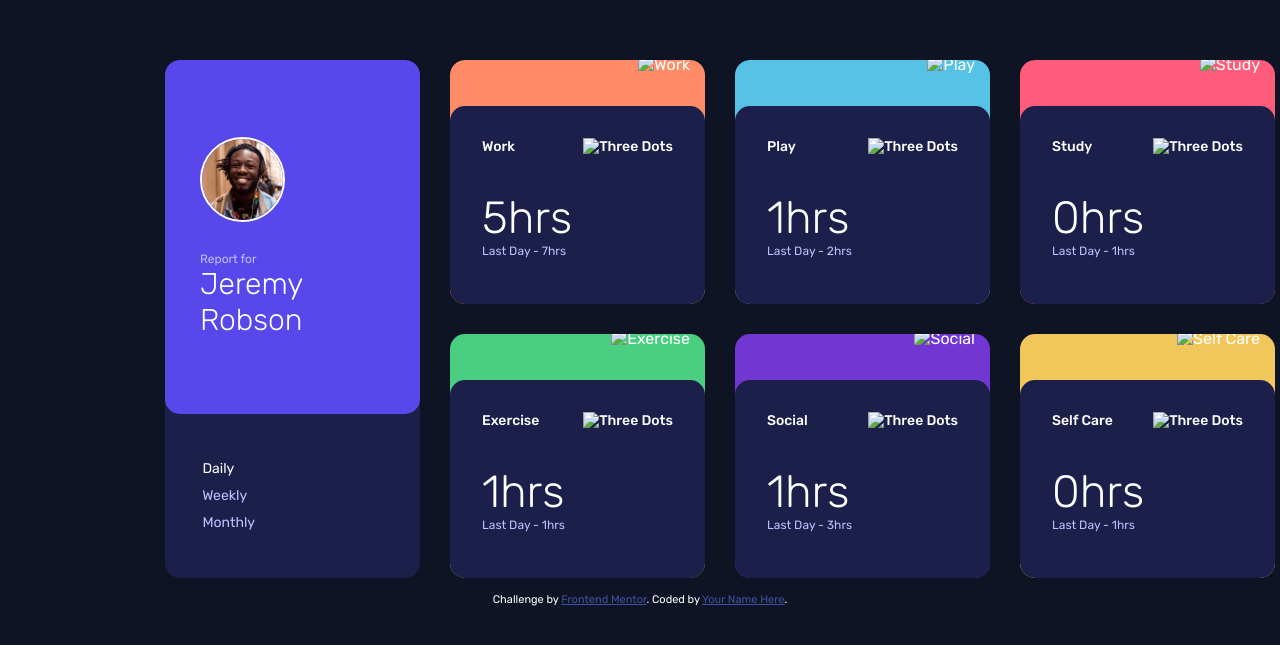
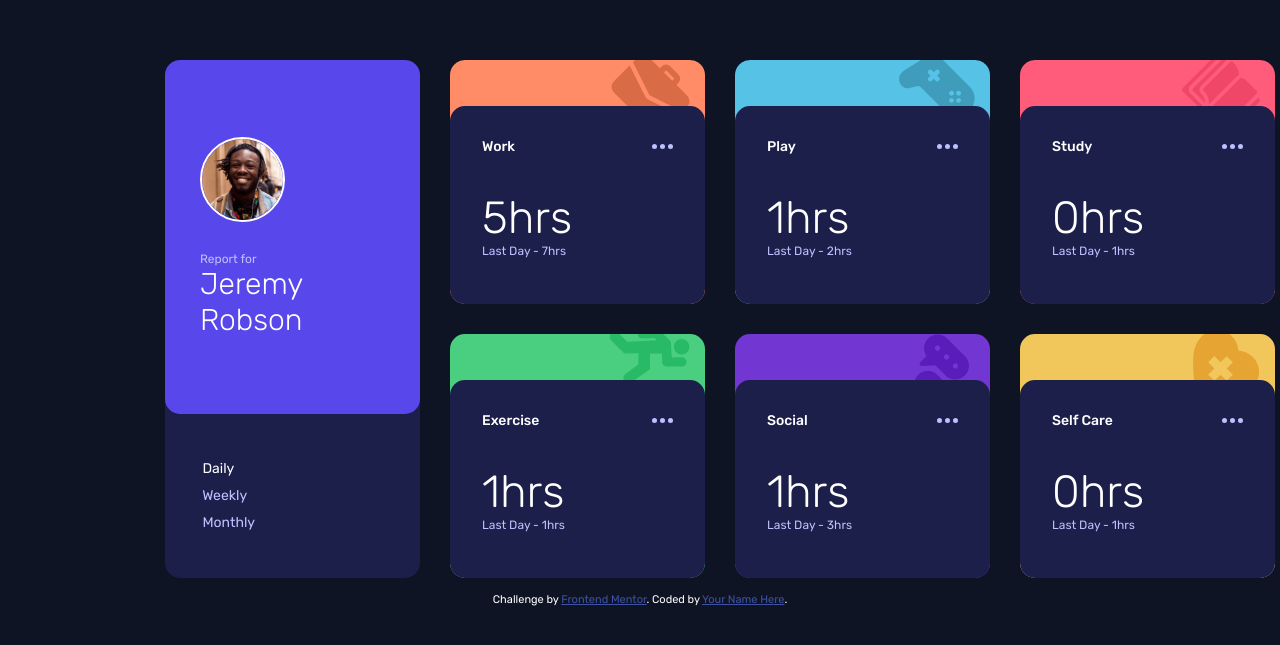
Before and after one commit to mrsaviBeliVojvoda/time-tracking-dashboard-cards, a plain HTML site: page index.html in a window 1280 px wide. Shown: the part 193-838 px from the top of the page. Drawn offline with Linux system fonts and the light colour scheme; the site is published under a folder, as on GitHub Pages, so addresses that start at the root find nothing.

Commit message:
Update index.html

```diff
--- a/index.html
+++ b/index.html
@@ -4,7 +4,7 @@
   <meta charset="UTF-8">
   <meta name="viewport" content="width=device-width, initial-scale=1.0"> <!-- displays site properly based on user's device -->
 
-  <link rel="icon" type="image/png" sizes="32x32" href="./images/favicon-32x32.png">
+  <link rel="icon" type="image/png" sizes="32x32" href="images/favicon-32x32.png">
   <link rel="preconnect" href="https://fonts.googleapis.com">
   <link rel="preconnect" href="https://fonts.gstatic.com" crossorigin>
   <link href="https://fonts.googleapis.com/css2?family=Rubik:wght@300;400;500&display=swap" rel="stylesheet">
@@ -51,11 +51,11 @@
       </div>
       <div class="card__activity box" style="--i:1">
         <div class="card__svg">
-          <img src="/images/icon-work.svg" alt="Work">
+          <img src="images/icon-work.svg" alt="Work">
         </div>
         <div class="card__activity-darkblue">
           <div class="card__flex card__activity-name">Work
-            <img src="/images/icon-ellipsis.svg" alt="Three Dots"/>
+            <img src="images/icon-ellipsis.svg" alt="Three Dots"/>
           </div>
           <div class="flex-small">
             <div id="workTime" class="card__time"></div>
@@ -66,11 +66,11 @@
 
       <div class="card__activity box" style="--i:2">
         <div class="card__svg">
-          <img src="/images/icon-play.svg" alt="Play">
+          <img src="images/icon-play.svg" alt="Play">
         </div>
         <div class="card__activity-darkblue">
           <div class="card__flex card__activity-name">Play
-            <img src="/images/icon-ellipsis.svg" alt="Three Dots"/>
+            <img src="images/icon-ellipsis.svg" alt="Three Dots"/>
           </div>
           <div class="flex-small">
             <div id="playTime" class="card__time"></div>
@@ -82,11 +82,11 @@
 
       <div class="card__activity box" style="--i:3">
         <div class="card__svg">
-          <img src="/images/icon-study.svg" alt="Study">
+          <img src="images/icon-study.svg" alt="Study">
         </div>
         <div class="card__activity-darkblue">
           <div class="card__flex card__activity-name">Study
-            <img src="/images/icon-ellipsis.svg" alt="Three Dots"/>
+            <img src="images/icon-ellipsis.svg" alt="Three Dots"/>
           </div>
           <div class="flex-small">
             <div id="studyTime" class="card__time"></div>
@@ -97,11 +97,11 @@
 
       <div class="card__activity box" style="--i:4">
         <div class="card__svg">
-          <img src="/images/icon-exercise.svg" alt="Exercise">
+          <img src="images/icon-exercise.svg" alt="Exercise">
         </div>
         <div class="card__activity-darkblue">
           <div class="card__flex card__activity-name">Exercise
-            <img src="/images/icon-ellipsis.svg" alt="Three Dots"/>
+            <img src="images/icon-ellipsis.svg" alt="Three Dots"/>
           </div>
           <div class="flex-small">
             <div id="exerciseTime" class="card__time"></div>
@@ -112,11 +112,11 @@
 
       <div class="card__activity box" style="--i:5">
         <div class="card__svg">
-          <img src="/images/icon-social.svg" alt="Social">
+          <img src="images/icon-social.svg" alt="Social">
         </div>
         <div class="card__activity-darkblue">
           <div class="card__flex card__activity-name">Social
-            <img src="/images/icon-ellipsis.svg" alt="Three Dots"/>
+            <img src="images/icon-ellipsis.svg" alt="Three Dots"/>
           </div>
           <div class="flex-small">
             <div id="socialTime" class="card__time"></div>
@@ -127,11 +127,11 @@
 
       <div class="card__activity box" style="--i:6">
         <div class="card__svg">
-          <img src="/images/icon-self-care.svg" alt="Self Care">
+          <img src="images/icon-self-care.svg" alt="Self Care">
         </div>
         <div class="card__activity-darkblue">
           <div class="card__flex card__activity-name">Self Care
-            <img src="/images/icon-ellipsis.svg" alt="Three Dots"/>
+            <img src="images/icon-ellipsis.svg" alt="Three Dots"/>
           </div>
           <div class="flex-small">
             <div id="careTime" class="card__time"></div>
```
